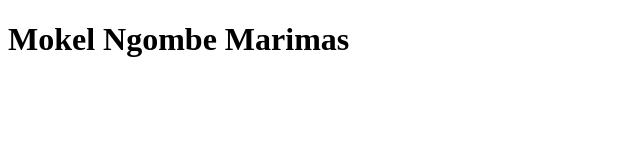
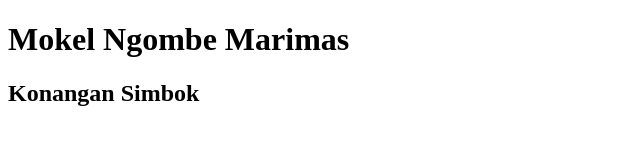
Before and after one commit to 16110289/amikom, a plain HTML site: page Index.html in a window 1280 px wide. Shown: the whole page, without its empty margins (0-640 px from the left). Drawn offline with Linux system fonts and the light colour scheme.

Commit message:
tambah h2

```diff
--- a/Index.html
+++ b/Index.html
@@ -5,6 +5,7 @@
 </head>
 <body>
 	 <h1>Mokel Ngombe Marimas</h1>
+	 <h2>Konangan Simbok</h2>
 
 </body>
 </html>
```
